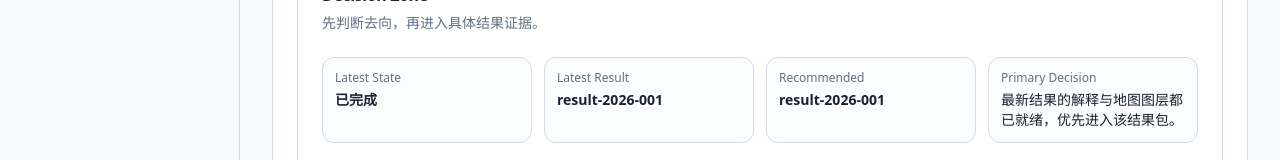
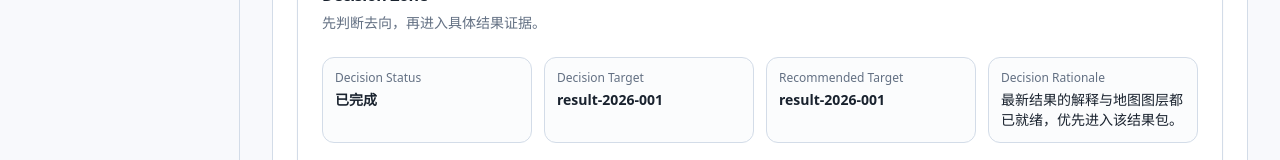
Before and after one commit to ssaurora/SAGE-WEB-Beta, a Next.js app: page /scenes/1/results in a window 1280 px wide. Shown: the part 486-646 px from the top of the page. Built offline with nearby package versions, Linux system fonts and the light colour scheme.

Commit message:
refactor: Standardize terminology in Decision Zone components for clarity and consistency

```diff
--- a/app/scenes/[sceneId]/overview/page.tsx
+++ b/app/scenes/[sceneId]/overview/page.tsx
@@ -106,7 +106,7 @@ export default async function SceneOverviewPage({
         <CardContent className="space-y-3 pt-0">
           <div className="grid gap-3 sm:grid-cols-3">
             <div className="rounded-lg border bg-muted/30 p-3">
-              <p className="text-xs text-muted-foreground">Current State</p>
+              <p className="text-xs text-muted-foreground">Decision Status</p>
               <div className="mt-1 flex items-center gap-2">
                 <p className="text-sm font-semibold">{vm.latestTask.id}</p>
                 <Badge variant={getTaskStateVariant(vm.latestTask.state)}>
@@ -119,7 +119,7 @@ export default async function SceneOverviewPage({
             </div>
 
             <div className="rounded-lg border bg-muted/30 p-3">
-              <p className="text-xs text-muted-foreground">Next Action</p>
+              <p className="text-xs text-muted-foreground">Primary Action</p>
               <p className="mt-1 text-sm font-semibold">
                 {primaryAction.label}
               </p>
@@ -133,7 +133,7 @@ export default async function SceneOverviewPage({
             </div>
 
             <div className="rounded-lg border bg-muted/30 p-3">
-              <p className="text-xs text-muted-foreground">Latest Result</p>
+              <p className="text-xs text-muted-foreground">Decision Target</p>
               <p className="mt-1 text-sm font-semibold">
                 {vm.latestResult.reportId}
               </p>
--- a/app/scenes/[sceneId]/results/[resultId]/page.tsx
+++ b/app/scenes/[sceneId]/results/[resultId]/page.tsx
@@ -56,7 +56,7 @@ export default async function SceneResultDetailPage({
         </CardHeader>
         <CardContent className="space-y-3">
           <div className="rounded-md border bg-muted/20 p-3 text-sm">
-            <p className="text-xs text-muted-foreground">Result Summary</p>
+            <p className="text-xs text-muted-foreground">Decision Summary</p>
             <p className="mt-1 font-medium">{vm.summary}</p>
           </div>
           <div className="rounded-md border bg-muted/20 p-3 text-sm text-muted-foreground">
--- a/app/scenes/[sceneId]/results/page.tsx
+++ b/app/scenes/[sceneId]/results/page.tsx
@@ -118,25 +118,25 @@ export default async function SceneResultsPage({
         </CardHeader>
         <CardContent className="grid gap-3 sm:grid-cols-4">
           <div className="rounded-md border bg-muted/20 p-3 text-sm">
-            <p className="text-xs text-muted-foreground">Latest State</p>
+            <p className="text-xs text-muted-foreground">Decision Status</p>
             <p className="mt-1 font-semibold">
               {getTaskStateLabel(vm.latestState)}
             </p>
           </div>
           <div className="rounded-md border bg-muted/20 p-3 text-sm">
-            <p className="text-xs text-muted-foreground">Latest Result</p>
+            <p className="text-xs text-muted-foreground">Decision Target</p>
             <p className="mt-1 font-semibold">
               {latestResult?.resultId ?? "-"}
             </p>
           </div>
           <div className="rounded-md border bg-muted/20 p-3 text-sm">
-            <p className="text-xs text-muted-foreground">Recommended</p>
+            <p className="text-xs text-muted-foreground">Recommended Target</p>
             <p className="mt-1 font-semibold">
               {recommendedResult?.resultId ?? "None"}
             </p>
           </div>
           <div className="rounded-md border bg-muted/20 p-3 text-sm text-muted-foreground">
-            <p className="text-xs">Primary Decision</p>
+            <p className="text-xs">Decision Rationale</p>
             <p className="mt-1 text-foreground">{primaryDecisionAction.hint}</p>
           </div>
         </CardContent>
--- a/app/task-governance/[taskId]/page.tsx
+++ b/app/task-governance/[taskId]/page.tsx
@@ -108,7 +108,7 @@ export default async function TaskGovernancePage({
 
           <div className="rounded-md border bg-muted/20 p-3 text-sm text-muted-foreground">
             <p className="text-xs font-semibold uppercase tracking-wide text-primary">
-              Next Action
+              Primary Action
             </p>
             <p className="mt-1">{nextActionText}</p>
           </div>
@@ -116,7 +116,7 @@ export default async function TaskGovernancePage({
           <div className="grid gap-3 lg:grid-cols-[1.2fr_0.8fr]">
             <div className="rounded-md border p-3 text-sm text-muted-foreground">
               <p className="text-xs font-semibold uppercase tracking-wide text-primary">
-                Why this status
+                Decision Evidence
               </p>
               <p className="mt-1">
                 {vm.failureSummary
@@ -128,7 +128,7 @@ export default async function TaskGovernancePage({
             </div>
             <div className="rounded-md border p-3 text-sm text-muted-foreground">
               <p className="text-xs font-semibold uppercase tracking-wide text-primary">
-                Primary decision
+                Decision Outcome
               </p>
               <p className="mt-1">
                 {isFailedRecoverable
```
Also changed, not shown: 1 other file (tests, documents, lock files or other folders).
